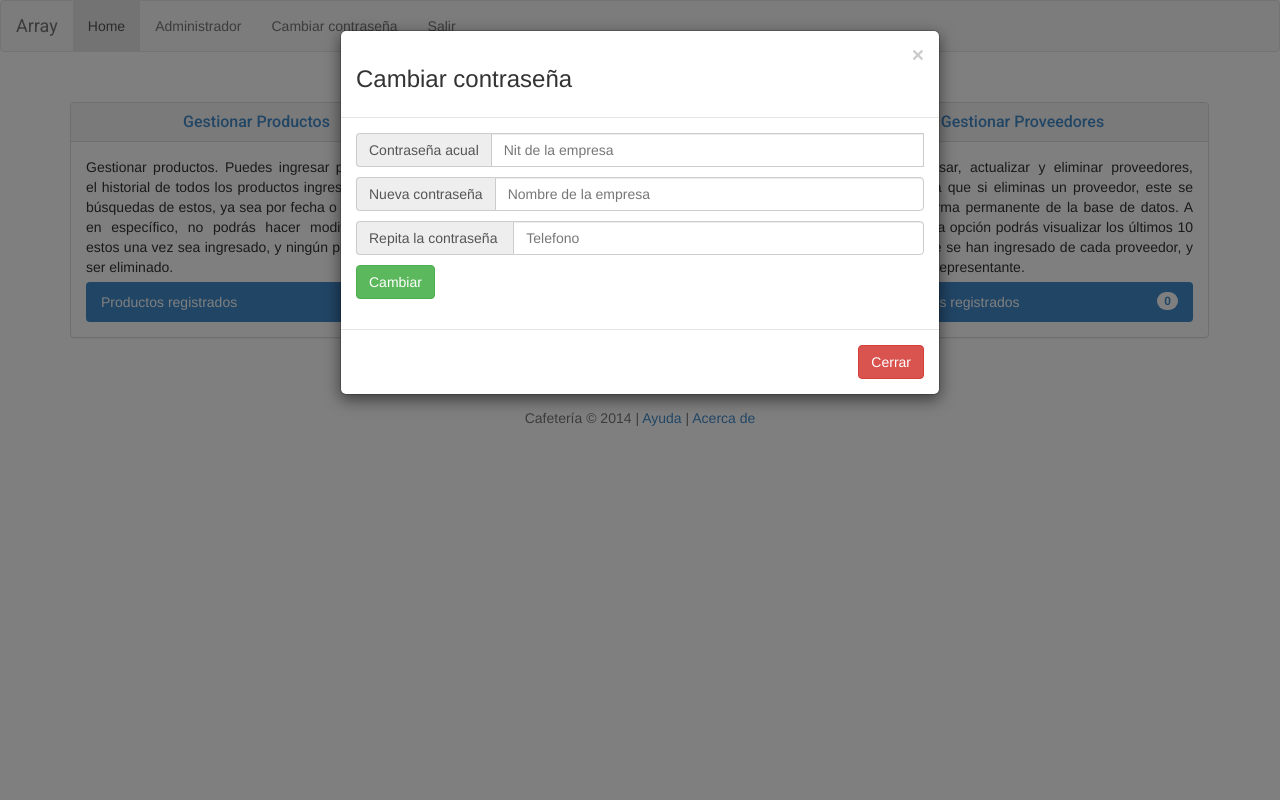
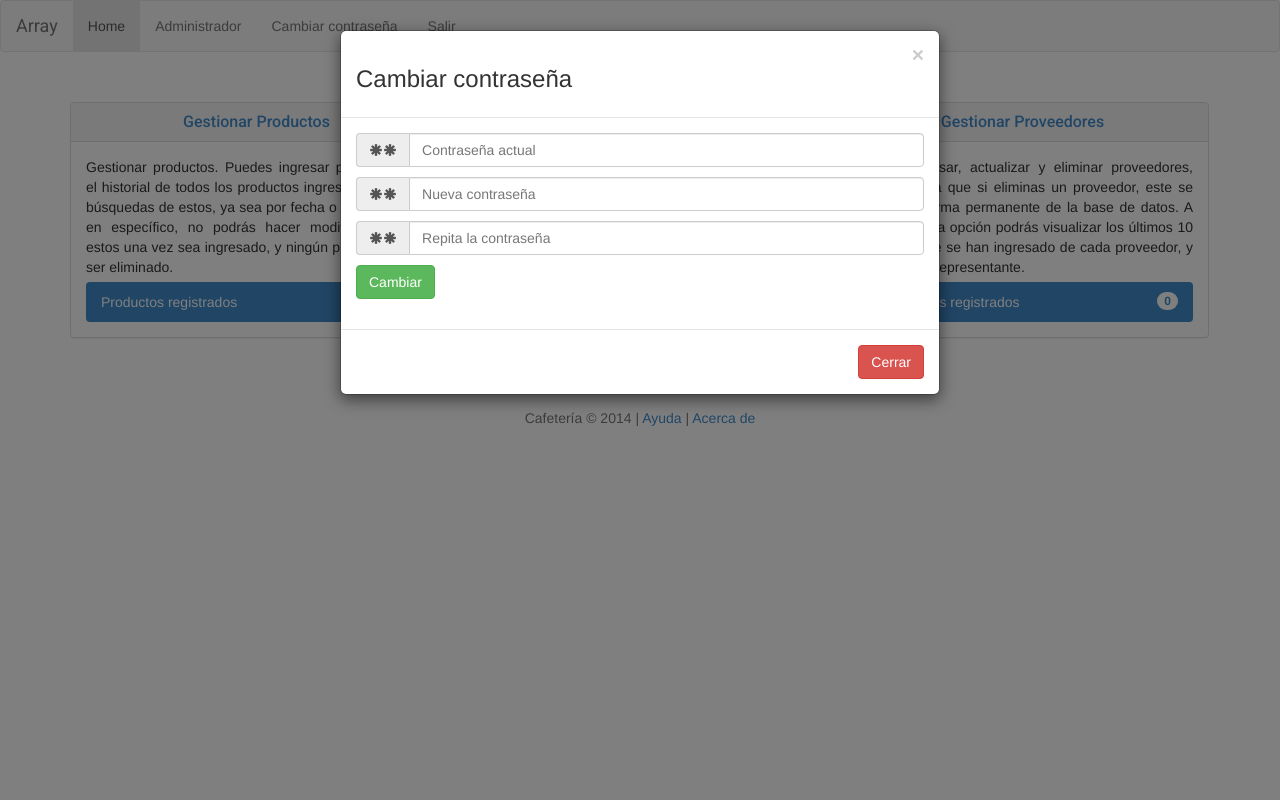
Before and after one commit to jhonatansanchez2014/Cafeteria, a PHP site: page /templates/ in a window 1280 px wide, after a click on "Cambiar contraseña". Run offline with PHP 8.4, Linux system fonts and the light colour scheme; a user stored in the database is signed in; data comes from the database, SQL or seed files in the repository; data that the repository does not hold is empty.

Commit message:
[Update]

```diff
--- a/includes/change.modal.php
+++ b/includes/change.modal.php
@@ -9,19 +9,18 @@
 			<div class="edit-pr modal-body">
 				<form action="../includes/pr.edit.php" method="POST">
 					<div class="input-group salto">
-  						<span class="input-group-addon">Contraseña acual</span>
-						<input name="nit_up" id="nit_up" type="text" autocomplete="off" maxlength="12" class="form-control" placeholder="Nit de la empresa" required />
-						<input name="nit_up_oc" id="nit_up_oc" type="hidden" value="" />
+  						<span class="input-group-addon"><span class="glyphicon glyphicon-asterisk"></span><span class="glyphicon glyphicon-asterisk"></span></span>
+						<input name="passold" type="password" autocomplete="off" maxlength="10" class="form-control" placeholder="Contraseña actual" required />
 					</div>
 
 					<div class="input-group salto">
-  						<span class="input-group-addon">Nueva contraseña</span>
-						<input name="empresa_up" id="empresa_up" type="text" autocomplete="off" maxlength="60" class="form-control salto" placeholder="Nombre de la empresa" required />
+  						<span class="input-group-addon"><span class="glyphicon glyphicon-asterisk"></span><span class="glyphicon glyphicon-asterisk"></span></span>
+						<input name="pass" type="password" autocomplete="off" maxlength="10" class="form-control salto" placeholder="Nueva contraseña" required />
 					</div>
 
 					<div class="input-group salto">
-  						<span class="input-group-addon">Repita la contraseña&nbsp;</span>
-						<input name="telefono_up" id="telefono_up" type="tel" autocomplete="off" maxlength="11" class="form-control salto" placeholder="Telefono" required />
+  						<span class="input-group-addon"><span class="glyphicon glyphicon-asterisk"></span><span class="glyphicon glyphicon-asterisk"></span></span>
+						<input name="rpass" type="password" autocomplete="off" maxlength="10" class="form-control salto" placeholder="Repita la contraseña" required />
 					</div>
 
 					<input type="submit" name="passwordch" value="Cambiar" class="btn btn-success"/>
```
